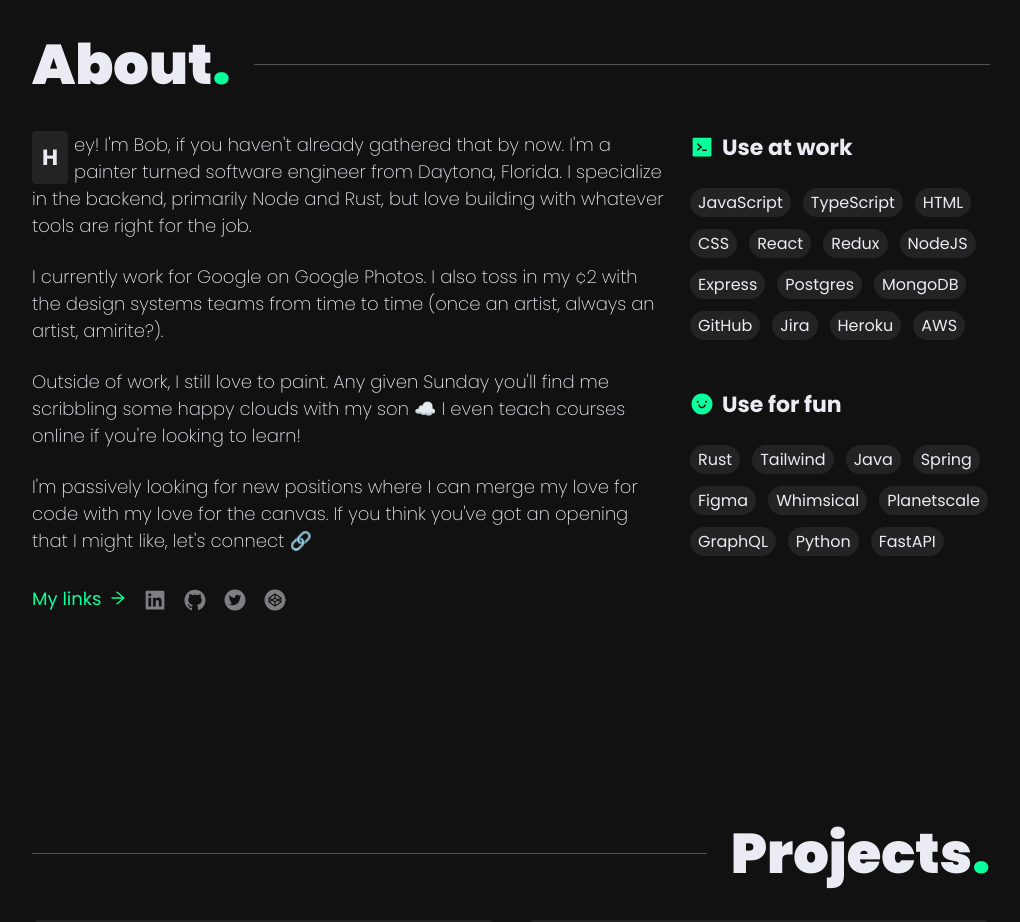
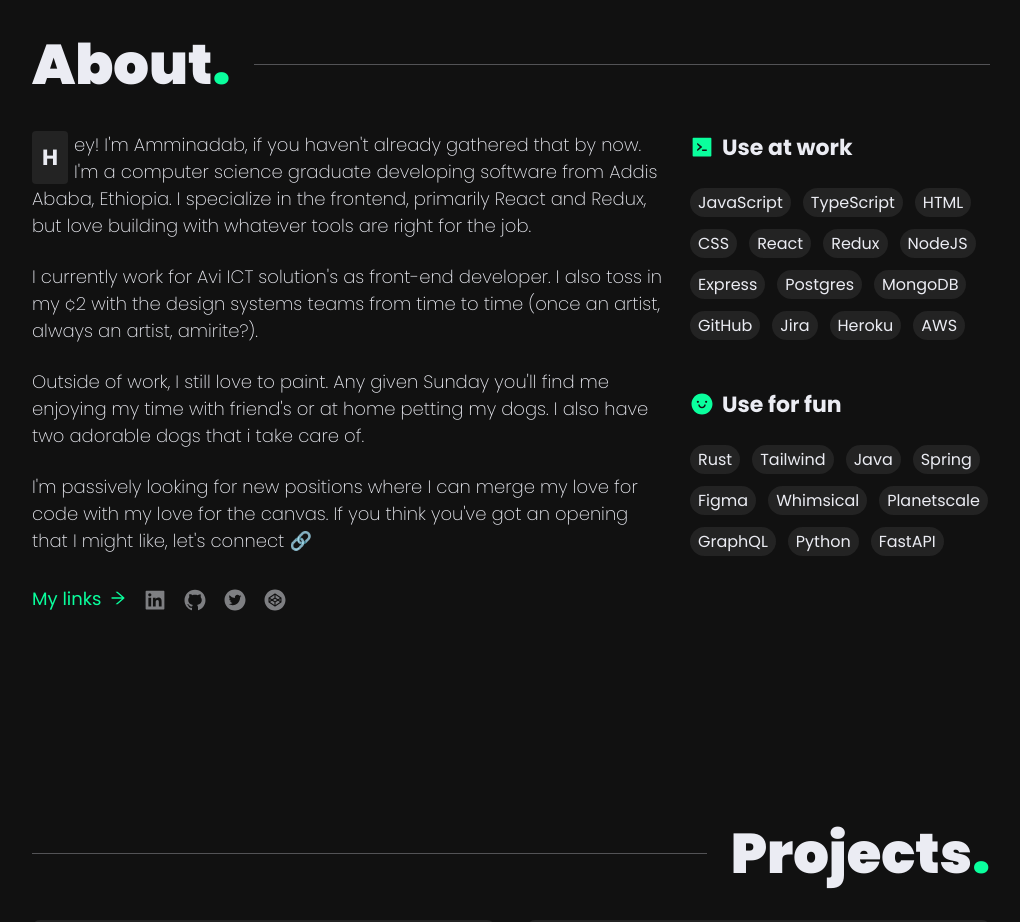
Before and after one commit to Amminadab/portfolio-ts, a Next.js app: page / in a window 1280 px wide. Shown: the part 980-1902 px from the top of the page, without its empty margins (159-1179 px from the left). Built offline with nearby package versions, Linux system fonts and the light colour scheme.

Commit message:
added the text in the about me section

```diff
--- a/components/home/about/About.tsx
+++ b/components/home/about/About.tsx
@@ -13,24 +13,26 @@
         <div>
           <Reveal>
             <p className={`${styles.aboutText} ${styles.highlightFirstLetter}`}>
-              Hey! I&apos;m Bob, if you haven&apos;t already gathered that by
-              now. I&apos;m a painter turned software engineer from Daytona,
-              Florida. I specialize in the backend, primarily Node and Rust, but
-              love building with whatever tools are right for the job.
+              Hey! I&apos;m Amminadab, if you haven&apos;t already gathered that
+              by now. I&apos;m a computer science graduate developing software
+              from Addis Ababa, Ethiopia. I specialize in the frontend,
+              primarily React and Redux, but love building with whatever tools
+              are right for the job.
             </p>
           </Reveal>
           <Reveal>
             <p className={styles.aboutText}>
-              I currently work for Google on Google Photos. I also toss in my ¢2
-              with the design systems teams from time to time (once an artist,
-              always an artist, amirite?).
+              I currently work for Avi ICT solution's as front-end developer. I
+              also toss in my ¢2 with the design systems teams from time to time
+              (once an artist, always an artist, amirite?).
             </p>
           </Reveal>
           <Reveal>
             <p className={styles.aboutText}>
               Outside of work, I still love to paint. Any given Sunday
-              you&apos;ll find me scribbling some happy clouds with my son ☁️ I
-              even teach courses online if you&apos;re looking to learn!
+              you&apos;ll find me enjoying my time with friend's or at home
+              petting my dogs. I also have two adorable dogs that i take care
+              of.
             </p>
           </Reveal>
           <Reveal>
```
